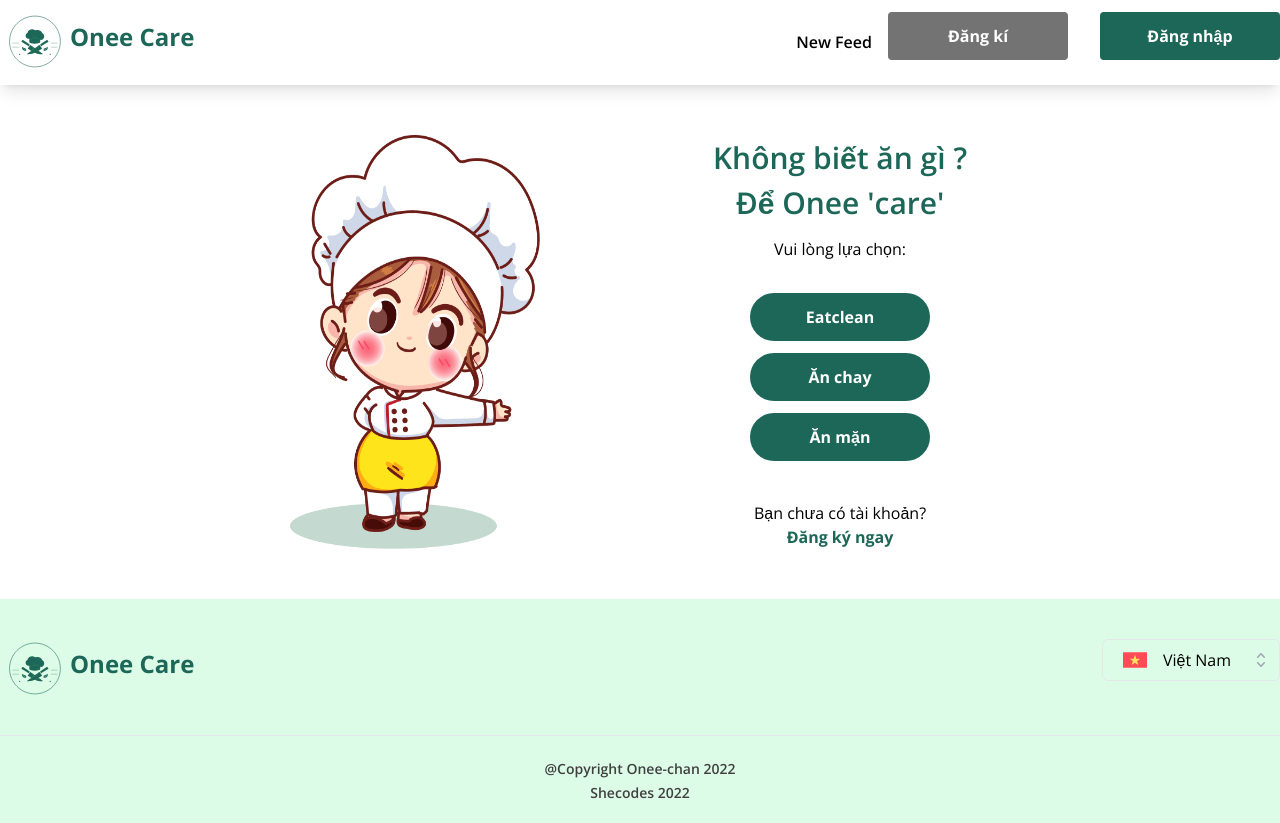
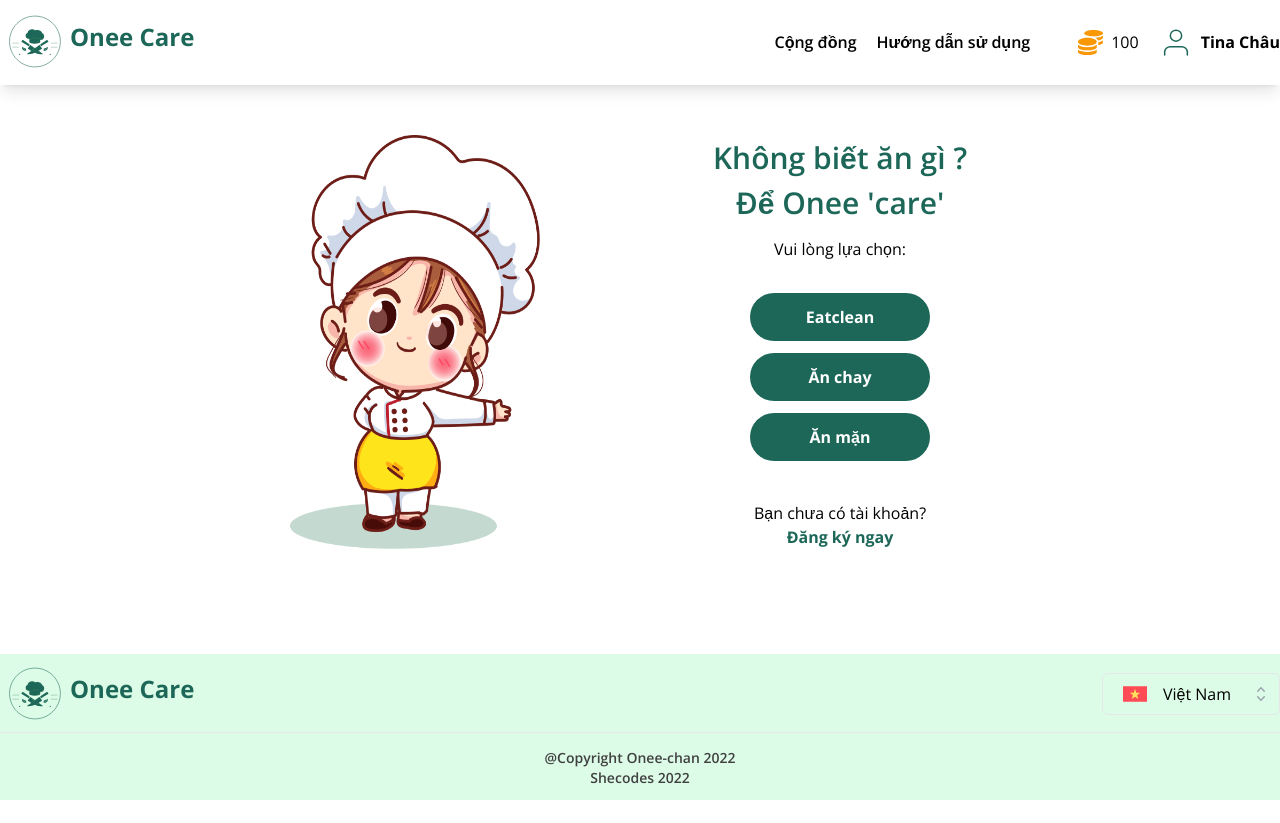
Before and after one commit to missycutie/shecodes-2022, a React (Create React App) app: page / in a window 1280 px wide. After the commit the page ends 800 px from the top, so only its background shows below. Built offline with nearby package versions, Linux system fonts and the light colour scheme.

Commit message:
update footer

```diff
--- /dev/null
+++ b/src/assets/svg/CoinIcon.jsx
@@ -0,0 +1,20 @@
+import React from 'react';
+
+const CoinIcon = () => {
+  return (
+
+<svg width="25" height="25" viewBox="0 0 25 25" fill="none" xmlns="http://www.w3.org/2000/svg">
+<g clipPath="url(#clip0_102_124)">
+<path d="M0 19.79V21.875C0 23.5986 4.19922 25 9.375 25C14.5508 25 18.75 23.5986 18.75 21.875V19.79C16.7334 21.2109 13.0469 21.875 9.375 21.875C5.70313 21.875 2.0166 21.2109 0 19.79ZM15.625 6.25C20.8008 6.25 25 4.84863 25 3.125C25 1.40137 20.8008 0 15.625 0C10.4492 0 6.25 1.40137 6.25 3.125C6.25 4.84863 10.4492 6.25 15.625 6.25ZM0 14.668V17.1875C0 18.9111 4.19922 20.3125 9.375 20.3125C14.5508 20.3125 18.75 18.9111 18.75 17.1875V14.668C16.7334 16.3281 13.042 17.1875 9.375 17.1875C5.70801 17.1875 2.0166 16.3281 0 14.668ZM20.3125 15.2051C23.1104 14.6631 25 13.6572 25 12.5V10.415C23.8672 11.2158 22.2021 11.7627 20.3125 12.0996V15.2051ZM9.375 7.8125C4.19922 7.8125 0 9.56055 0 11.7188C0 13.877 4.19922 15.625 9.375 15.625C14.5508 15.625 18.75 13.877 18.75 11.7188C18.75 9.56055 14.5508 7.8125 9.375 7.8125ZM20.083 10.5615C23.0127 10.0342 25 8.99902 25 7.8125V5.72754C23.2666 6.95313 20.2881 7.6123 17.1533 7.76855C18.5937 8.4668 19.6533 9.4043 20.083 10.5615Z" fill="#F99704"/>
+</g>
+<defs>
+<clipPath id="clip0_102_124">
+<rect width="25" height="25" fill="white"/>
+</clipPath>
+</defs>
+</svg>
+
+  );
+};
+
+export default CoinIcon;
--- /dev/null
+++ b/src/assets/svg/UserIcon.jsx
@@ -0,0 +1,14 @@
+import React from 'react';
+
+const UserIcon = () => {
+  return (
+
+<svg width="34" height="33" viewBox="0 0 34 33" fill="none" xmlns="http://www.w3.org/2000/svg">
+<path d="M28.3333 28.875V26.125C28.3333 24.6663 27.7363 23.2674 26.6736 22.2359C25.6109 21.2045 24.1695 20.625 22.6666 20.625H11.3333C9.8304 20.625 8.38906 21.2045 7.32635 22.2359C6.26365 23.2674 5.66663 24.6663 5.66663 26.125V28.875" stroke="#1C6758" strokeWidth="1.5" strokeLinecap="round" strokeLinejoin="round"/>
+<path d="M17 15.125C20.1297 15.125 22.6667 12.6626 22.6667 9.625C22.6667 6.58743 20.1297 4.125 17 4.125C13.8704 4.125 11.3334 6.58743 11.3334 9.625C11.3334 12.6626 13.8704 15.125 17 15.125Z" stroke="#1C6758" strokeWidth="1.5" strokeLinecap="round" strokeLinejoin="round"/>
+</svg>
+
+  );
+};
+
+export default UserIcon;
--- a/src/components/global/Footer.jsx
+++ b/src/components/global/Footer.jsx
@@ -1,14 +1,13 @@
 import React from "react";
 import { Link, Navigate, NavLink, Routes } from "react-router-dom";
-import "./Footer.scss";
 import LogoHeader from "../../assets/svg/LogoHeader";
 import LanguageSwitch from "./LanguageSwitch";
 
 const Footer = () => {
   return (
     <footer className="bg-green-100">
-      <div className="container max-w-[1320px] mx-auto">
-        <div className="flex justify-between py-5">
+      <div className="container">
+        <div className="flex items-center justify-between pt-[10px]">
           <div className="header-logo">
             <Link to="/">
               <LogoHeader />
@@ -17,20 +16,18 @@ const Footer = () => {
               </span>
             </Link>
           </div>
-          <div className="self-start flex-none">
+          <div className="flex-none">
             <LanguageSwitch />
           </div>
         </div>
-        <div className="flex flex-col">
-          <hr className="my-4 h-2 text-neutral-15" />
-          <div className="space-y-1">
+        <div className="flex flex-col mb-3">
+          <hr className="my-2 h-2 text-neutral-15" />
             <p className="text-sm font-semibold text-neutral-700 text-center">
               @Copyright Onee-chan 2022
             </p>
             <p className="text-sm font-semibold text-neutral-700 text-center">
               Shecodes 2022
             </p>
-          </div>
         </div>
       </div>
     </footer>
--- a/src/components/global/Footer.scss
+++ /dev/null
@@ -1,4 +0,0 @@
-footer {
-  padding: 20px 0;
-  background: lightgreen;
-}
--- a/src/components/global/Header.jsx
+++ b/src/components/global/Header.jsx
@@ -1,13 +1,15 @@
 import React from "react";
 import { Link, Navigate, NavLink, Routes } from "react-router-dom";
+import CoinIcon from "../../assets/svg/CoinIcon";
 import LogoHeader from "../../assets/svg/LogoHeader";
+import UserIcon from "../../assets/svg/UserIcon";
 import Button from "../home-page/Button";
 import "./Header.scss";
 
 const Header = () => {
   return (
     <header className="fixed inset-x-0 top-0 z-50 bg-white  shadow-lg py-3 h-[85px]">
-      <div className="container max-w-[1320px] mx-auto">
+      <div className="container ">
         <div className="flex justify-between">
           <div className="header-logo">
             <Link to="/">
@@ -19,21 +21,24 @@ const Header = () => {
           </div>
           <nav className="flex items-center">
             <Link to="/new-feed">
+              <p className="text-base font-semibold text-black focus-visible:outline-none active:text-green-700 lg:hover:text-green-500 mr-5">
+                Cộng đồng
+              </p>
+            </Link>
+            <Link to="/new-feed">
               <p className="text-base font-semibold text-black focus-visible:outline-none active:text-green-700 lg:hover:text-green-500">
-                New Feed
+                Hướng dẫn sử dụng
               </p>
             </Link>
           </nav>
-          <Button
-            data="Đăng kí"
-            className="rounded ml-4 min-w-[120px] bg-neutral-500"
-            href="/choose-ingredient"
-          />
-          <Button
-            data="Đăng nhập"
-            className="rounded ml-8 min-w-[120px]"
-            href="/choose-ingredient"
-          />
+          <div className="flex items-center ml-12 cursor-pointer">
+            <CoinIcon />
+            <span className="ml-2">100</span>
+          </div>
+          <div className="flex items-center ml-5 cursor-pointer">
+            <UserIcon />
+            <span className="ml-2 font-bold">Tina Châu</span>
+          </div>
         </div>
       </div>
     </header>
```
